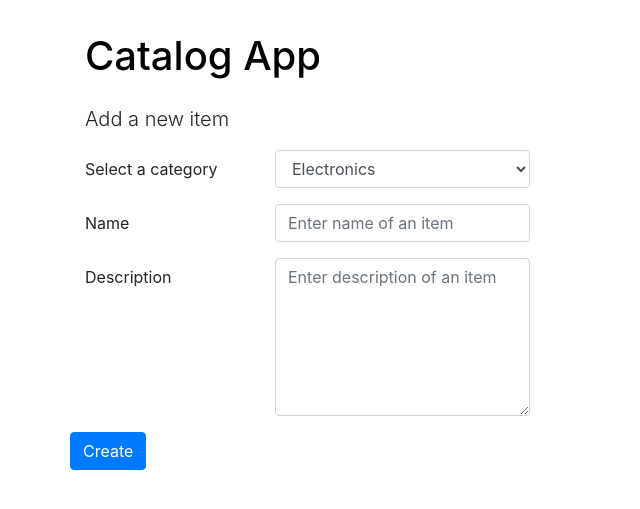
After one commit to brokolidev/catalog, a Flask app: page /item/new in a window 1280 px wide. The commit adds this page. Shown: the top 509 px of the page, without its empty margins (0-640 px from the left). Run offline with Flask 2, Linux system fonts and the light colour scheme; some libraries are stand-ins or nearby versions.

Commit message:
added CRUD functionallity for items

```diff
--- a/app.py
+++ b/app.py
@@ -41,15 +41,14 @@ def showCategoryItems(category_id):
     return render_template('category.html', title=title, categories=categories, cur_category=cur_category, items=items, STATE=state, login_session=login_session)
 
 # show item's detail
-@app.route('/category/<int:category_id>/item/<int:item_id>')
-def showItemDetails(category_id, item_id):
+@app.route('/item/<int:item_id>')
+def showItemDetails(item_id):
     state = ''.join(random.choice(string.ascii_uppercase + string.digits) for x in xrange(32))
     login_session['state'] = state
     categories = session.query(Category).all()
-    cur_category = session.query(Category).filter_by(id=category_id).one()
     cur_item = session.query(CategoryItem).filter_by(id=item_id).one()
     title = "Details of {}".format(cur_item.name.capitalize())
-    return render_template('item.html', title=title, cur_category=cur_category, cur_item=cur_item, STATE=state, login_session=login_session)
+    return render_template('item.html', title=title, cur_item=cur_item, STATE=state, login_session=login_session)
 
 # add a new category
 @app.route('/category/new', methods=['GET', 'POST'])
@@ -91,6 +90,53 @@ def deleteCategory(category_id):
     session.commit()
     # todo : need to delete all belonging items as well
     flash('Category deleted successfully!!')
+    return redirect('/')
+
+# add a new item
+@app.route('/item/new', methods=['GET', 'POST'])
+def addItem():
+    if request.method == 'POST':  # save a new category
+        newItem = CategoryItem(name=request.form['itemname'],
+                    category_id=request.form['category_id'],
+                    description=request.form['description'])
+        session.add(newItem)
+        session.commit()
+        flash('New item created!!')
+        return redirect('/')
+    else:
+        state = ''.join(random.choice(string.ascii_uppercase + string.digits) for x in xrange(32))
+        login_session['state'] = state
+        title = "Add a new item"
+        categories = session.query(Category).all()
+    return render_template('additem.html', title=title, login_session=login_session, categories=categories)
+
+# edit an item
+@app.route('/item/edit/<int:item_id>', methods=['GET', 'POST'])
+def editItem(item_id):
+    if request.method == 'POST':  # save a edited item
+        targetItem = session.query(CategoryItem).filter_by(id=item_id).one()
+        targetItem.name = request.form['itemname']
+        targetItem.description = request.form['description']
+        targetItem.category_id = request.form['category_id']
+        session.add(targetItem)
+        session.commit()
+        flash('Item edited successfully!!')
+        return redirect('/')
+    else:
+        state = ''.join(random.choice(string.ascii_uppercase + string.digits) for x in xrange(32))
+        login_session['state'] = state
+        title = "Add a new item"
+        categories = session.query(Category).all()
+        targetItem = session.query(CategoryItem).filter_by(id=item_id).one()
+    return render_template('edititem.html', title=title, login_session=login_session, categories=categories, targetItem=targetItem)
+
+# delete an item
+@app.route('/item/delete/<int:item_id>', methods=['GET'])
+def deleteItem(item_id):
+    targetItem = session.query(CategoryItem).filter_by(id=item_id).one()
+    session.delete(targetItem)
+    session.commit()
+    flash('Item deleted successfully!!')
     return redirect('/')
 
 # Google login connect
--- a/static/style.css
+++ b/static/style.css
@@ -37,12 +37,14 @@ hr {
     padding-top: 20px;
 }
 
-.edit_category a{
+.edit_category a,
+.edit_item a{
     color: green;
     padding-left: 10px;
 }
 
-.delete_category a{
+.delete_category a,
+.delete_item a{
     color: red;
 }
 
--- /dev/null
+++ b/templates/additem.html
@@ -0,0 +1,34 @@
+{% include "header.html" %}
+
+    <p class="lead">Add a new item</p>
+
+    <form action="/item/new" method='post'>
+        <div class="form-group row">
+            <label for="category_id" class="col-sm-2 col-form-label">Select a category</label>
+            <div class="col-sm-3">
+                <select id="category_id" class="form-control" name="category_id">
+                    {% for category in categories %}
+                    <option value="{{category.id}}">{{category.name|capitalize}}</option>
+                    {% endfor %}
+                </select>
+            </div>
+        </div>
+        <div class="form-group row">
+            <label for="itemname" class="col-sm-2 col-form-label">Name</label>
+            <div class="col-sm-3">
+                <input type="text" class="form-control" id="itemname" name="itemname" placeholder="Enter name of an item">
+            </div>
+        </div>
+        <div class="form-group row">
+            <label for="description" class="col-sm-2 col-form-label">Description</label>
+            <div class="col-sm-3">
+                <textarea class="form-control" id="description" name="description" rows="6" placeholder="Enter description of an item"></textarea>
+            </div>
+        </div>
+        <div class="row">
+            <button type="submit" class="btn btn-primary">Create</button>
+        </div>
+    </form>
+
+
+{% include "footer.html" %}
--- a/templates/footer.html
+++ b/templates/footer.html
@@ -28,7 +28,15 @@ function signInCallback(authResult){
 // for deleting a category
 $('.delete_category').on('click', function(e){
     e.preventDefault();
-    if (confirm("Are you sure you delete this category?") == true) {
+    if (confirm("Are you sure you want to delete this category?") == true) {
+        url = $(this).children('a').attr('href');
+        window.location.href = url;
+    }
+});
+
+$('.delete_item').on('click', function(e){
+    e.preventDefault();
+    if (confirm("Are you sure you want to delete this item?") == true) {
         url = $(this).children('a').attr('href');
         window.location.href = url;
     }
--- a/templates/item.html
+++ b/templates/item.html
@@ -6,7 +6,7 @@
         <div class="card-body">
             <h5 class="card-title">{{cur_item.name|capitalize}}</h5>
             <p class="card-text">{{cur_item.description|capitalize}}</p>
-            <a href="/category/{{cur_category.id}}" class="btn btn-primary">Go back to {{cur_category.name|capitalize}}</a>
+            <a href="/category/{{cur_item.category.id}}" class="btn btn-primary">Go back to {{cur_item.category.name|capitalize}}</a>
         </div>
     </div>
 
```
Also changed, not shown: templates/category.html (+20 -4 lines), templates/edititem.html (added, +36 -0 lines), templates/index.html (+12 -3 lines), category.db.
